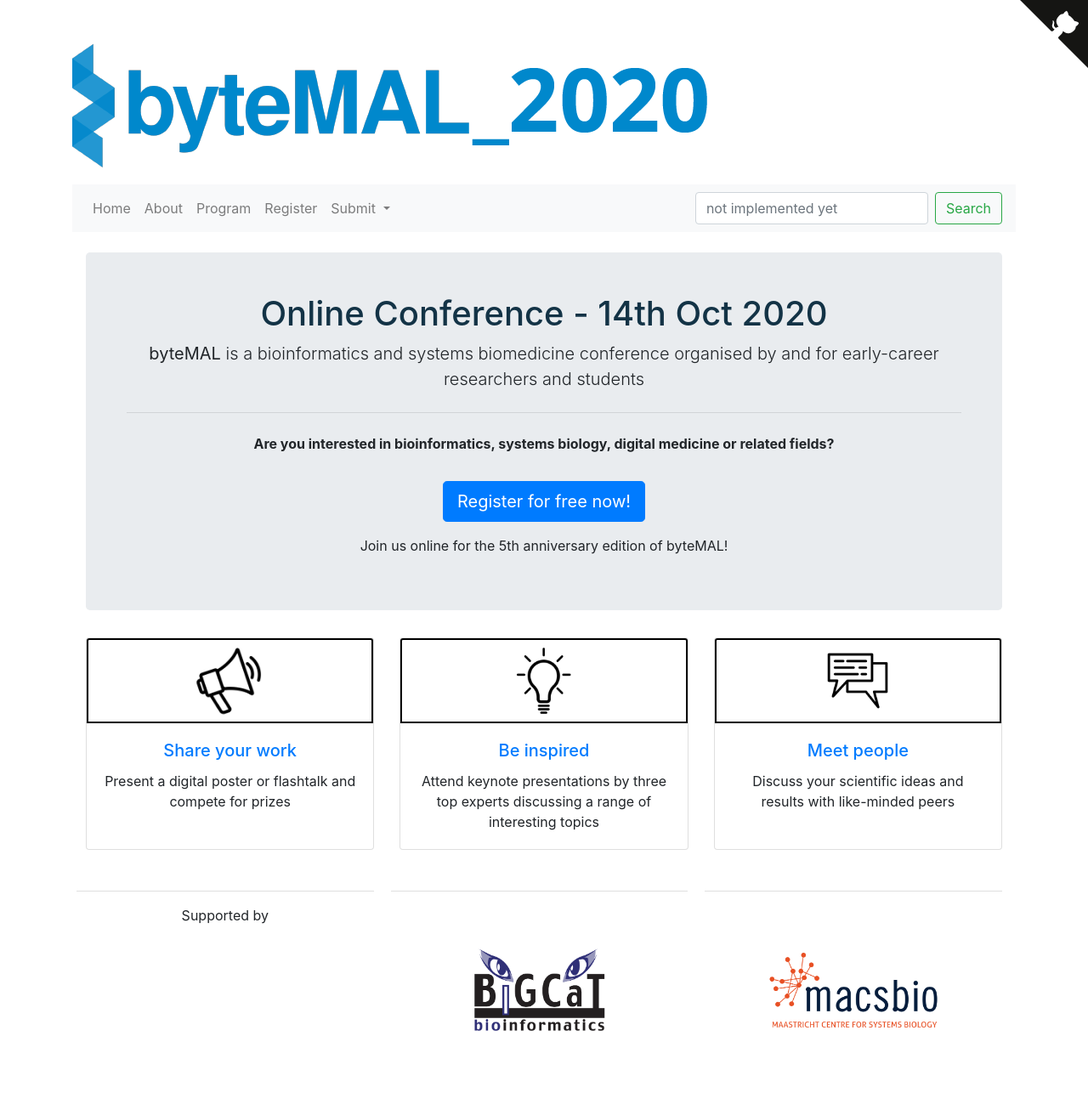
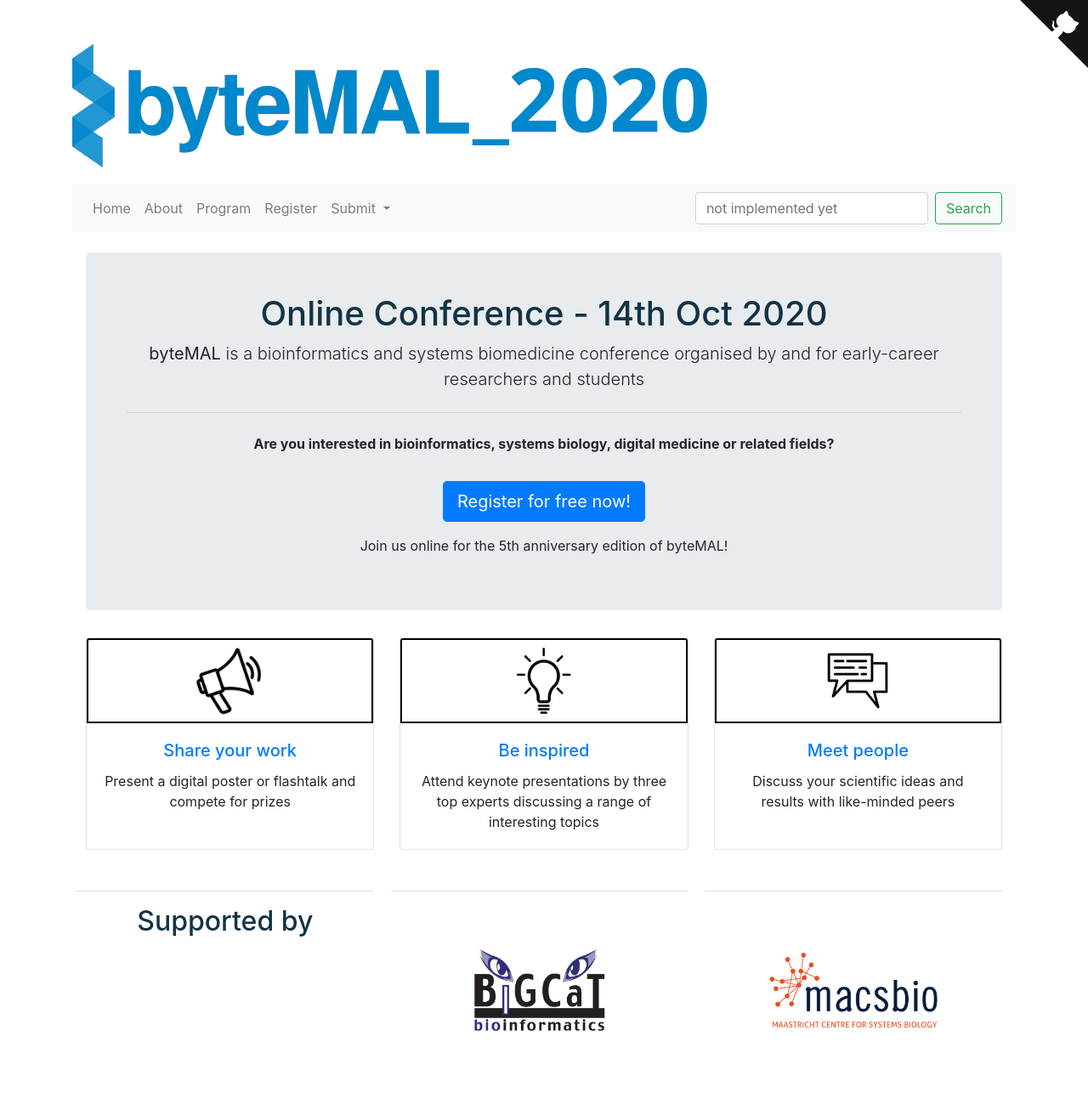
Before and after one commit to bytemal/bytemal-2020, a Jekyll site: the page built from index.html, in a window 1280 px wide. Shown: the whole page at 85% size. Built offline with Jekyll 4.4.1, drawn with Linux system fonts in a browser that asks for light colours.

Commit message:
Update default.html

```diff
--- a/_layouts/default.html
+++ b/_layouts/default.html
@@ -40,7 +40,7 @@
 <div class="row">
   <div class="column">
     <div class="card-footer">
-      <p style="vertical-align: middle;"> Supported by </p>
+      <h2> Supported by </h2>
     </div>
   </div>
 
```
